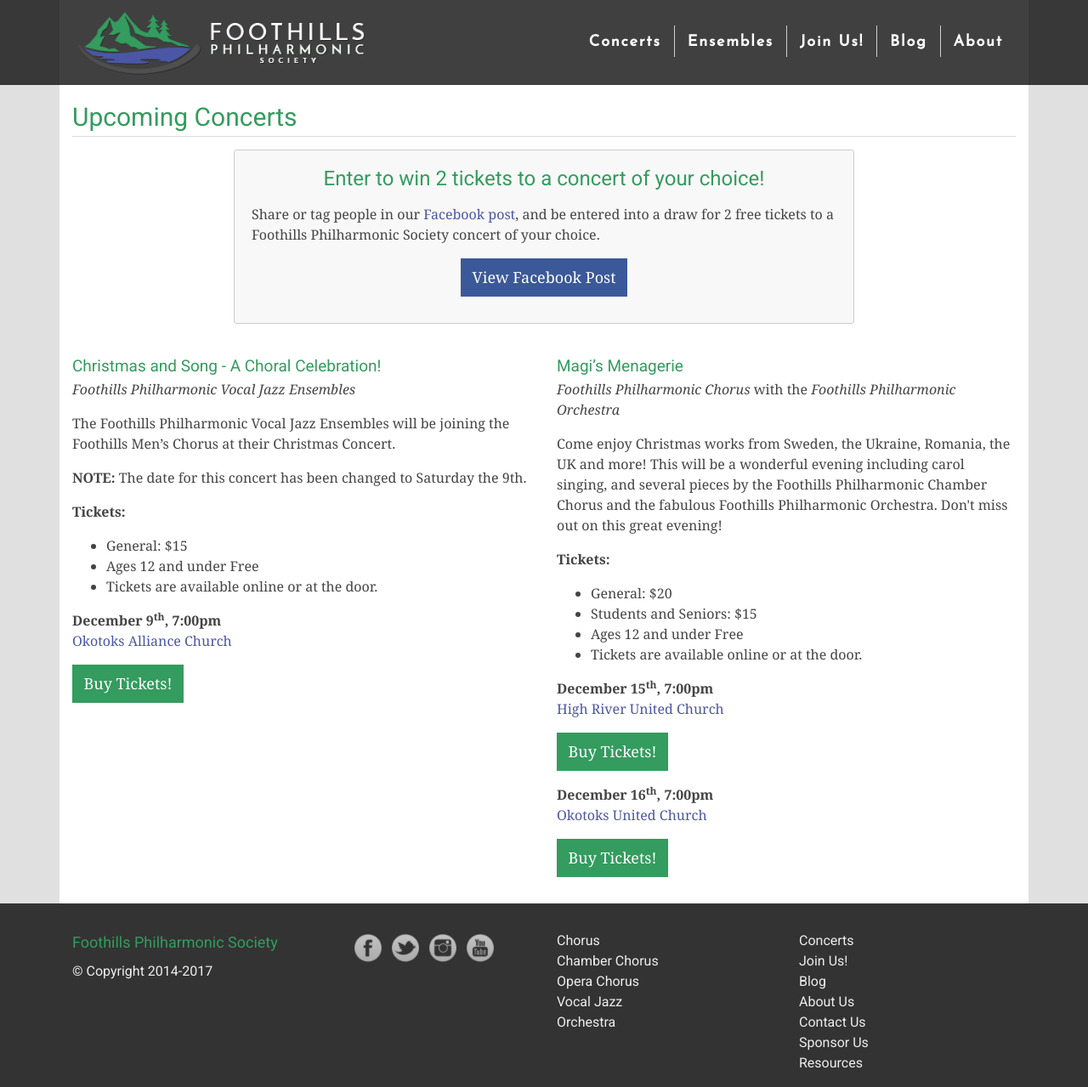
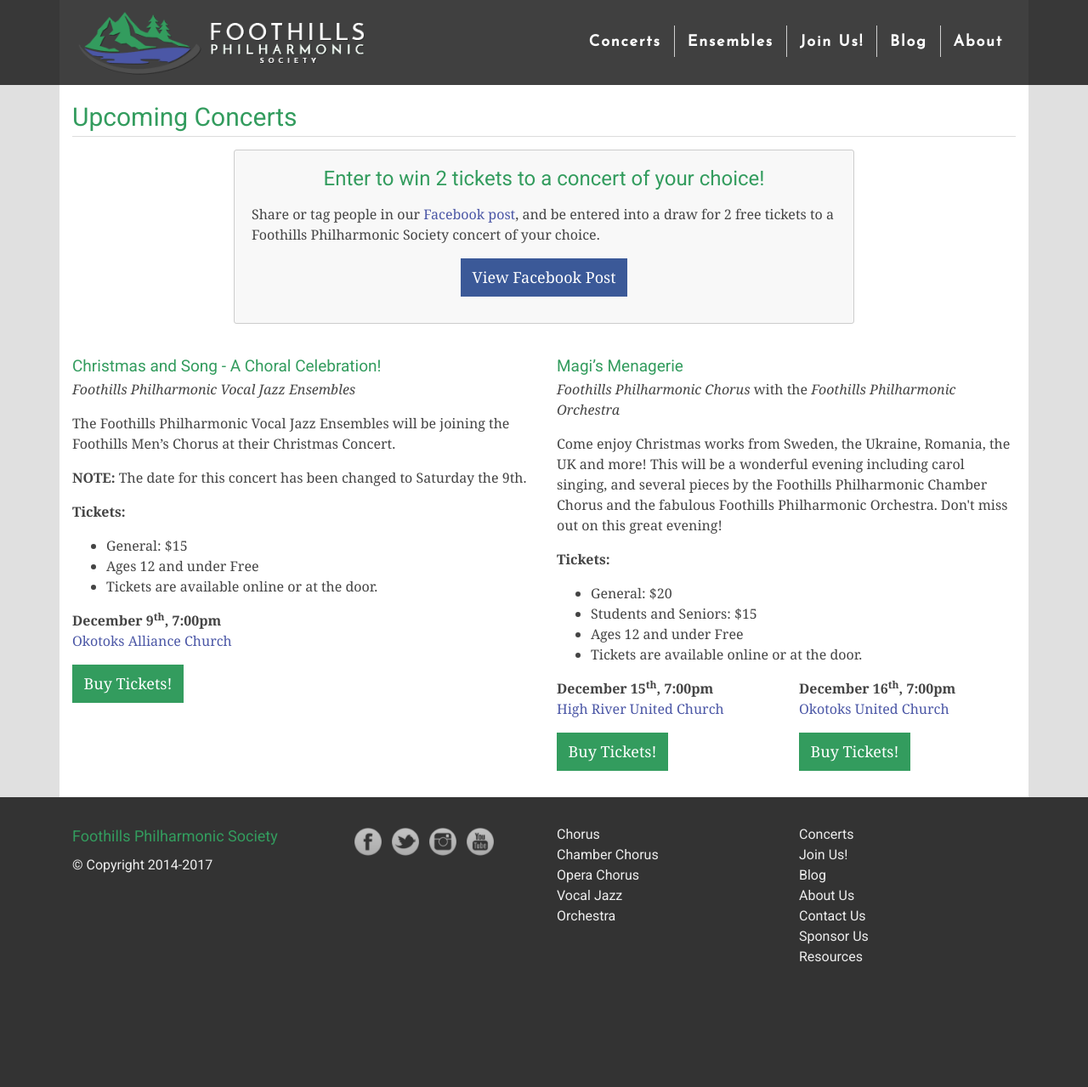
Before and after one commit to percyhanna/fps, a Jekyll site: the page built from concerts.html, in a window 1280 px wide and 1279 px high. Shown: the whole window at 85% size. Built offline with Jekyll 4.4.1, drawn with Linux system fonts in a browser that asks for light colours; nearby versions of some CDN libraries; Markdown is read by kramdown in place of the engine named in the settings.

Commit message:
Improve responsiveness of tickets

```diff
--- a/concerts.html
+++ b/concerts.html
@@ -61,6 +61,8 @@
               </ul>
             </p>
 
+            <div class="row">
+              <div class="col-12 col-lg-6">
                 <p>
                   <strong>December 15<sup>th</sup>, 7:00pm</strong><br>
                   <a href="https://www.google.ca/maps/place/High+River+United+Church/@50.5812579,-113.8754792,17z/data=!3m1!4b1!4m5!3m4!1s0x53719514556bc617:0x6c2ee3cdac15208!8m2!3d50.5812579!4d-113.8732905" target="_blank">High River United Church</a>
@@ -68,7 +70,9 @@
                 <p>
                   <a class="link-button" href="https://www.brownpapertickets.com/event/3179523" target="_blank">Buy Tickets!</a>
                 </p>
+              </div>
 
+              <div class="col-12 col-lg-6">
                 <p>
                   <strong>December 16<sup>th</sup>, 7:00pm</strong><br>
                   <a href="https://www.google.ca/maps/place/Okotoks+United+Church/@50.724914,-113.979771,15z/data=!4m2!3m1!1s0x0:0x9f916ee0400c6c6f" target="_blank">Okotoks United Church</a>
@@ -77,5 +81,7 @@
                   <a class="link-button" href="https://www.brownpapertickets.com/event/3179537" target="_blank">Buy Tickets!</a>
                 </p>
               </div>
+            </div>
+          </div>
 
         </div>
```
Lines whose indentation alone changed are shown as unchanged.
